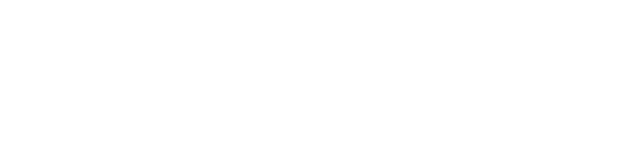
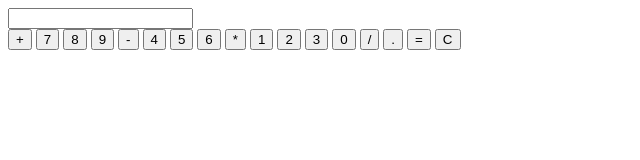
Before and after one commit to MelkerOG/simple-calculator, a plain HTML site: page index.html in a window 1280 px wide. Shown: the whole page, without its empty margins (0-640 px from the left). Drawn offline with Linux system fonts and the light colour scheme.

Commit message:
html structure and some onclick funtions within the buttons

```diff
--- a/index.html
+++ b/index.html
@@ -6,7 +6,28 @@
     <title>Simple Calculator</title>
   </head>
   <body>
-    <div id="calculator"></div>
+    <div id="calculator">
+      <input id="display" readonly />
+      <div id="keys">
+        <button onclick="appendToDisplay('+')">+</button>
+        <button onclick="appendToDisplay('7')">7</button>
+        <button onclick="appendToDisplay('8')">8</button>
+        <button onclick="appendToDisplay('9')">9</button>
+        <button onclick="appendToDisplay('-')">-</button>
+        <button onclick="appendToDisplay('4')">4</button>
+        <button onclick="appendToDisplay('5')">5</button>
+        <button onclick="appendToDisplay('6')">6</button>
+        <button onclick="appendToDisplay('*')">*</button>
+        <button onclick="appendToDisplay('1')">1</button>
+        <button onclick="appendToDisplay('2')">2</button>
+        <button onclick="appendToDisplay('3')">3</button>
+        <button onclick="appendToDisplay('0')">0</button>
+        <button onclick="appendToDisplay('/')">/</button>
+        <button onclick="appendToDisplay('.')">.</button>
+        <button onclick="calculate()">=</button>
+        <button onclick="clearDisplay()">C</button>
+      </div>
+    </div>
 
     <script src="index.js"></script>
   </body>
```
